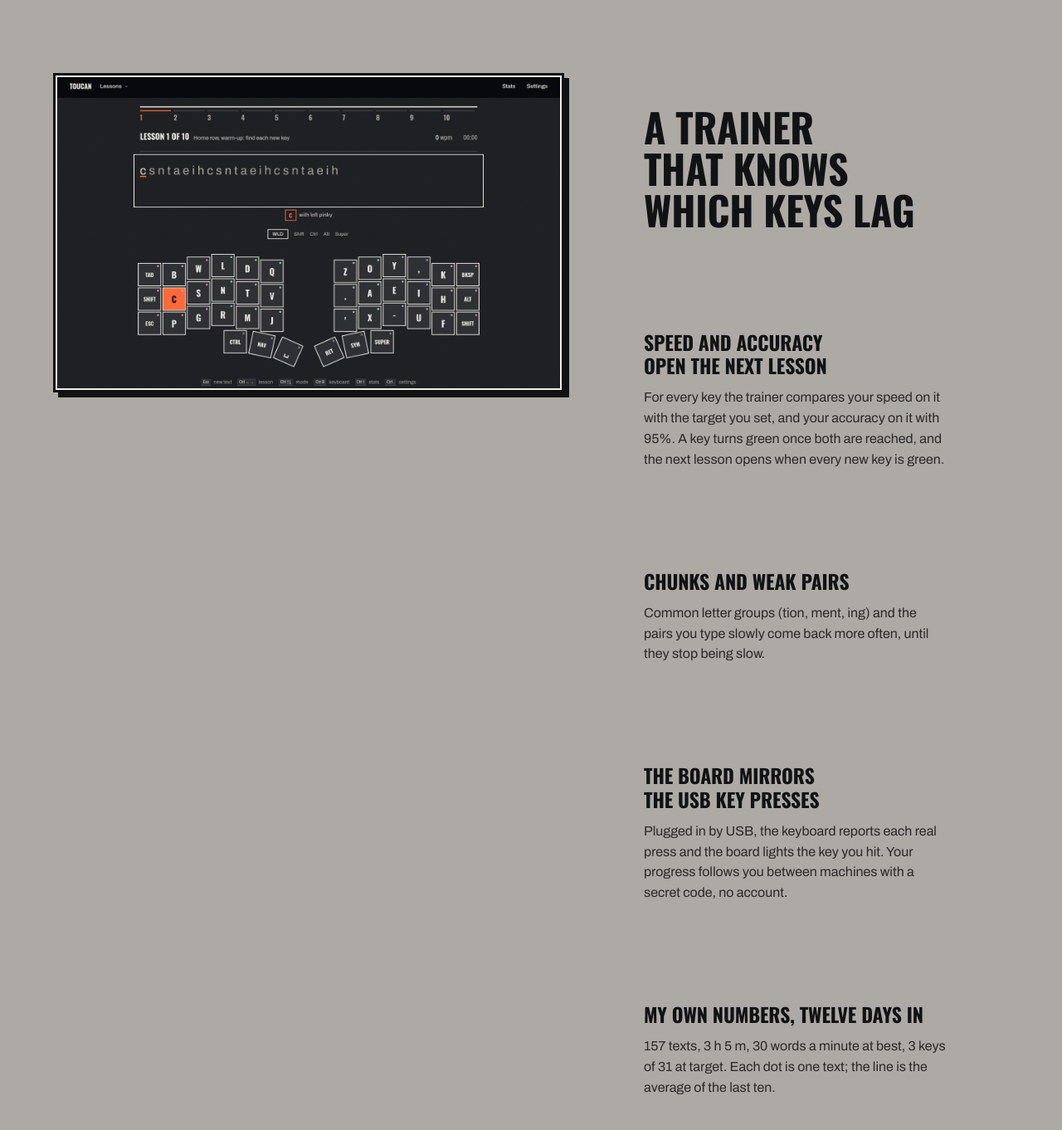
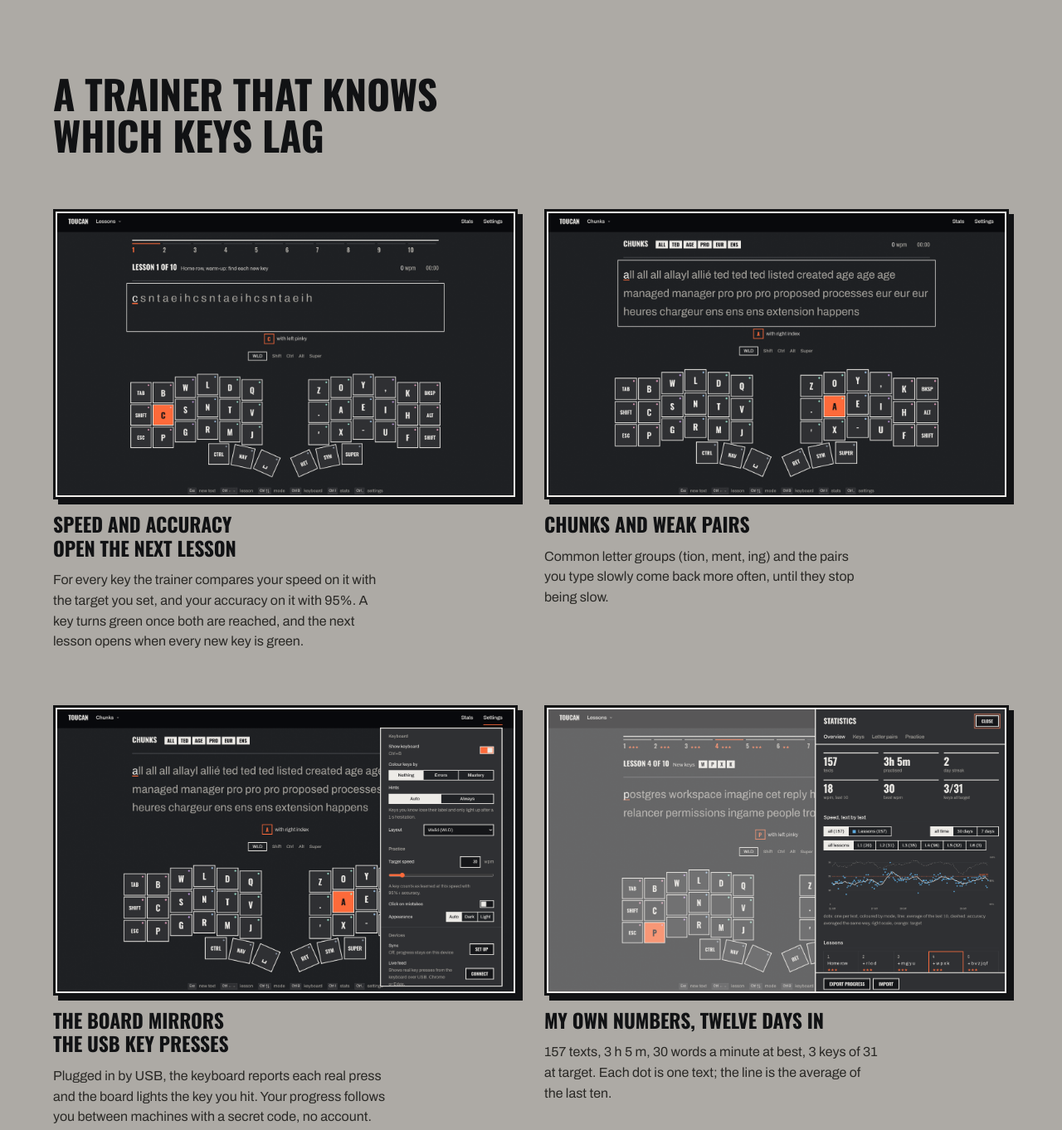
Before and after one commit to waliori/toucan2, a plain HTML site: page site/index.html in a window 1280 px wide. Shown: the part 9100-10462 px from the top of the page at 83% size. Drawn offline with nearby package versions, Linux system fonts and the light colour scheme.

Commit message:
site: the trainer section no longer pins a capture to the scroll; its four captures sit two by two, each above its words, and the observer that swapped them goes

```diff
--- a/site/index.html
+++ b/site/index.html
@@ -249,28 +249,22 @@
   </div>
 </section>
 
-<section class="pinned" id="trainer" aria-labelledby="trainer-head">
-  <div class="container pinned__grid">
-    <div class="pinned__visual">
-      <figure class="shot shot--desktop is-on" data-slot="trainer-1" data-kind="product" data-alt="The trainer, lesson 1" data-pin="1">
+<section class="trainer-sec" id="trainer" aria-labelledby="trainer-head">
+  <div class="container">
+    <div class="head"><h2 id="trainer-head">A trainer that knows which keys lag</h2></div>
+    <div class="panels">
+      <article class="panel"><figure class="shot shot--desktop" data-slot="trainer-1" data-kind="product" data-alt="The trainer, lesson 1">
         <img src="images/screens/lesson-desktop.png" width="2880" height="1800" alt="The trainer: lesson 1 of 10, the warm-up letters, the next key marked on the board with the finger to use" loading="lazy">
-      </figure>
-      <figure class="shot shot--desktop" data-slot="trainer-2" data-kind="product" data-alt="The trainer, Chunks mode" data-pin="2">
+      </figure><div><h3>Speed and accuracy open the next lesson</h3><p>For every key the trainer compares your speed on it with the target you set, and your accuracy on it with 95%. A key turns green once both are reached, and the next lesson opens when every new key is green.</p></div></article>
+      <article class="panel"><figure class="shot shot--desktop" data-slot="trainer-2" data-kind="product" data-alt="The trainer, Chunks mode">
         <img src="images/screens/chunks-desktop.png" width="2880" height="1800" alt="The trainer in Chunks mode: six letter groups, each three times alone then inside two words" loading="lazy">
-      </figure>
-      <figure class="shot shot--desktop" data-slot="trainer-3" data-kind="product" data-alt="The trainer settings: target speed and sync" data-pin="3">
+      </figure><div><h3>Chunks and weak pairs</h3><p>Common letter groups (tion, ment, ing) and the pairs you type slowly come back more often, until they stop being slow.</p></div></article>
+      <article class="panel"><figure class="shot shot--desktop" data-slot="trainer-3" data-kind="product" data-alt="The trainer settings: target speed and sync">
         <img src="images/screens/settings-desktop.png" width="2880" height="1800" alt="The trainer settings: keyboard hints, target speed slider, sync between devices, live feed" loading="lazy">
-      </figure>
-      <figure class="shot shot--desktop" data-slot="trainer-4" data-kind="product" data-alt="The trainer statistics, overview" data-pin="4">
+      </figure><div><h3>The board mirrors the USB key presses</h3><p>Plugged in by USB, the keyboard reports each real press and the board lights the key you hit. Your progress follows you between machines with a secret code, no account.</p></div></article>
+      <article class="panel"><figure class="shot shot--desktop" data-slot="trainer-4" data-kind="product" data-alt="The trainer statistics, overview">
         <img src="images/screens/stats-overview-desktop.png" width="2880" height="1800" alt="The trainer statistics on 30 October: 157 texts, 3 h 5 m practised, 18 wpm over the last ten texts, best 30, 3 of 31 keys at target, speed text by text, stars per lesson" loading="lazy">
-      </figure>
-    </div>
-    <div class="pinned__panels">
-      <div class="head"><h2 id="trainer-head">A trainer that knows which keys lag</h2></div>
-      <article class="panel" data-for="1"><h3>Speed and accuracy open the next lesson</h3><p>For every key the trainer compares your speed on it with the target you set, and your accuracy on it with 95%. A key turns green once both are reached, and the next lesson opens when every new key is green.</p></article>
-      <article class="panel" data-for="2"><h3>Chunks and weak pairs</h3><p>Common letter groups (tion, ment, ing) and the pairs you type slowly come back more often, until they stop being slow.</p></article>
-      <article class="panel" data-for="3"><h3>The board mirrors the USB key presses</h3><p>Plugged in by USB, the keyboard reports each real press and the board lights the key you hit. Your progress follows you between machines with a secret code, no account.</p></article>
-      <article class="panel" data-for="4"><h3>My own numbers, twelve days in</h3><p>157 texts, 3 h 5 m, 30 words a minute at best, 3 keys of 31 at target. Each dot is one text; the line is the average of the last ten.</p></article>
+      </figure><div><h3>My own numbers, twelve days in</h3><p>157 texts, 3 h 5 m, 30 words a minute at best, 3 keys of 31 at target. Each dot is one text; the line is the average of the last ten.</p></div></article>
     </div>
   </div>
 </section>
@@ -302,14 +296,8 @@ const toReveal = [...document.querySelectorAll('main > section:not(.hero) .head,
 toReveal.forEach((el, i) => { el.classList.add('reveal'); const sib = [...el.parentElement.children].indexOf(el); el.style.transitionDelay = `${Math.min(sib, 3) * 70}ms`; });
 if (navigator.webdriver || !('IntersectionObserver' in window) || matchMedia('(prefers-reduced-motion: reduce)').matches) toReveal.forEach((el) => el.classList.add('is-in'));
 else { const ro = new IntersectionObserver((es) => es.forEach((e) => { if (e.isIntersecting) { e.target.classList.add('is-in'); ro.unobserve(e.target); } }), { rootMargin: '0px 0px -8% 0px', threshold: 0.1 }); toReveal.forEach((el) => ro.observe(el)); }
-// the pinned trainer: the capture on the sticky side follows the panel in view
 // the habit glyphs loop only while they are on screen
 const hb = document.querySelector('.habits'); if (hb && 'IntersectionObserver' in window) new IntersectionObserver(([e]) => hb.classList.toggle('is-paused', !e.isIntersecting)).observe(hb);
-const shots = [...document.querySelectorAll('[data-pin]')];
-if (shots.length && 'IntersectionObserver' in window) {
-  const io = new IntersectionObserver((es) => es.forEach((e) => { if (e.isIntersecting) shots.forEach((f) => f.classList.toggle('is-on', f.dataset.pin === e.target.dataset.for)); }), { rootMargin: '-45% 0px -45% 0px' });
-  document.querySelectorAll('.panel[data-for]').forEach((p) => io.observe(p));
-}
 window.hallmarkSlots = (m) => { for (const [k, v] of Object.entries(m)) { const s = document.querySelector(`[data-slot="${k}"]`); if (!s) continue; const im = new Image(); im.src = typeof v === 'string' ? v : v.src; im.alt = (typeof v === 'object' && v.alt) || s.dataset.alt || ''; s.querySelectorAll(':scope > img').forEach((o) => o.remove()); s.prepend(im); } };
 document.querySelectorAll('[data-slot] img').forEach((i) => { if (i.complete && !i.naturalWidth) i.remove(); else i.addEventListener('error', () => i.remove(), { once: true }); });
 </script>
--- a/site/styles.css
+++ b/site/styles.css
@@ -1,4 +1,4 @@
-/* Hallmark · shape: Bento Grid, loosely: one row of three plates under the hero, five numbered method steps (a real sequence, one exhibit each), then a table, three plates, a pinned four and a band · motion: one reveal on scroll at the author’s request, the hero still · genre: editorial · theme: Formwork (deal 2/3, seed visually-compelling-case-study-keyboard-community-cc5a·cd738f50·2026-10-29·r0) · job: try · draw: 00e083
+/* Hallmark · shape: Bento Grid, loosely: one row of three plates under the hero, five numbered method steps (a real sequence, one exhibit each), then a table, three plates, four captures beside their words (nothing sticks), then a and a band · motion: one reveal on scroll at the author’s request, the hero still · genre: editorial · theme: Formwork (deal 2/3, seed visually-compelling-case-study-keyboard-community-cc5a·cd738f50·2026-10-29·r0) · job: try · draw: 00e083
  * hero: Ledge (swapped from Corridor: the material is a board to show, not a column of words) · nav: slab · footer: letter close · imagery: the product, screenshots 8 (own CDP capture), the keymap drawn as a diagram from the firmware source, no photographs · signature: the real Toucan2 keymap as a layer switcher in the hero, every label from the firmware, the keys that lead to a layer in orange · formwork: cast
  * terms: the eight terms of the score sit with their definitions, weights and points in step 3, each drawn as a glyph from the keymap, a hand over its half of the board, the striking fingers stretching to their keys in a loop · waived: ambient motion in those glyphs, by the author’s request (the loop pauses off screen and stops under reduced motion, where every stroke shows at once) ·
  * axes: mid/display-condensed/warm · posture: restrained · contrast: pass · fold: pass · hero-review: fix · 4 findings · 4 resolved · finish-review: subagent · 8 findings · 8 resolved · gap: the shape is a bento only in its second screen, named so in the stamp · v2.0.0 */
@@ -227,14 +227,10 @@ section { padding-block: var(--section-gap); }
 .plate a:active, .letter a:active { color: var(--color-accent); }
 
 
-/* ---- pinned: the capture holds on the left while three panels pass on the right ---- */
-.pinned__grid { display: grid; grid-template-columns: minmax(0, 7fr) minmax(0, 5fr); gap: var(--space-3xl); align-items: start; }
-.pinned__visual { position: sticky; top: var(--space-2xl); display: grid; }
-.pinned__visual .shot { grid-area: 1 / 1; opacity: 0; z-index: 0; transition: opacity var(--dur-long) var(--ease-out) var(--dur-long); }   /* the leaving capture waits under the arriving one, so the paper never shows between them */
-.pinned__visual .shot.is-on { opacity: 1; z-index: 1; transition-delay: 0s; }
-.pinned__panels { display: grid; gap: var(--section-gap-s); padding-block: var(--space-xl); }
-.pinned__panels .head { margin-bottom: 0; }
-.panel { display: grid; gap: var(--space-sm); max-width: 40ch; }
+/* ---- the trainer: four captures, each beside its words; nothing sticks, nothing follows the scroll ---- */
+.panels { display: grid; grid-template-columns: repeat(2, minmax(0, 1fr)); gap: var(--space-2xl) var(--gap-columns); }
+.panel { display: grid; gap: var(--space-md); align-content: start; min-width: 0; }
+.panel > div { display: grid; gap: var(--space-sm); max-width: 44ch; }
 .panel p { color: var(--color-ink-2); }
 
 /* ---- the close: the action beside one last screen, on the ink ---- */
@@ -321,20 +317,14 @@ section { padding-block: var(--section-gap); }
 
 @media (max-width: 60rem) {
   .step, .finalists { grid-template-columns: minmax(0, 1fr); }
-  .head--split, .measure__text, .plates, .pinned__grid, .close__grid { grid-template-columns: minmax(0, 1fr); }
+  .head--split, .measure__text, .plates, .panels, .close__grid { grid-template-columns: minmax(0, 1fr); }
   .habits, .step--wide .step__text { grid-template-columns: minmax(0, 1fr); }
   .steps { gap: var(--section-gap-l); }
   .tile--row2 { min-height: 0; }
   .head--split, .measure__text { gap: var(--space-md); }
   .tile, .tile--8 { grid-column: span 12; min-height: 0; }
   .cands, .step .cands { grid-template-columns: repeat(2, minmax(0, 1fr)); }
-  .pinned__visual { position: static; display: none; }
-  .pinned__panels { gap: var(--space-2xl); padding-block: 0; }
-  .panel::after { content: ""; display: block; aspect-ratio: 16 / 10; background: var(--color-paper-2); outline: 2px solid var(--color-ink); outline-offset: -2px; background-size: cover; background-position: 50% 0; }
-  .panel[data-for="1"]::after { background-image: url("images/screens/lesson-desktop.png"); }
-  .panel[data-for="2"]::after { background-image: url("images/screens/chunks-desktop.png"); }
-  .panel[data-for="3"]::after { background-image: url("images/screens/settings-desktop.png"); }
-  .panel[data-for="4"]::after { background-image: url("images/screens/stats-overview-desktop.png"); }
+  .panels { gap: var(--space-xl); }
   .shot--close { justify-self: start; }
 }
 @media (max-width: 40rem) {
@@ -359,7 +349,6 @@ section { padding-block: var(--section-gap); }
 .js .anneal .line { stroke-dasharray: 1; stroke-dashoffset: 1; transition: stroke-dashoffset 1800ms linear 250ms; }
 .js .is-in .anneal .line { stroke-dashoffset: 0; }
 @media (prefers-reduced-motion: reduce) {
-  .pinned__visual .shot { transition: none; }
   .js .reveal { opacity: 1; transform: none; transition: none; }
   .hand .fng--on, .hand .fbody, .hand .ftip, .hand .hit { animation: none; }
   .js .anneal .line { stroke-dashoffset: 0; transition: none; }
```
Also changed, not shown: site/index.tmpl.html (+12 -24 lines).
